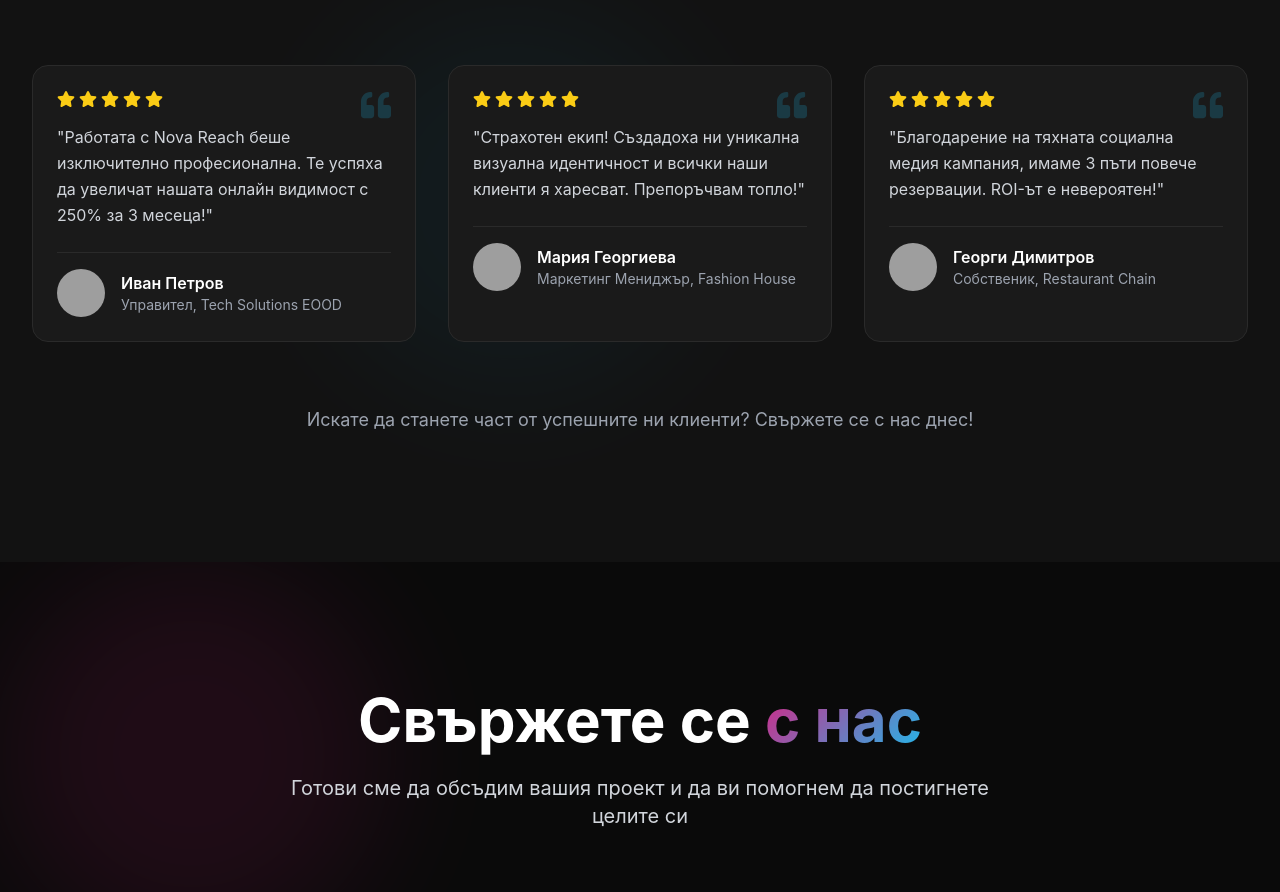
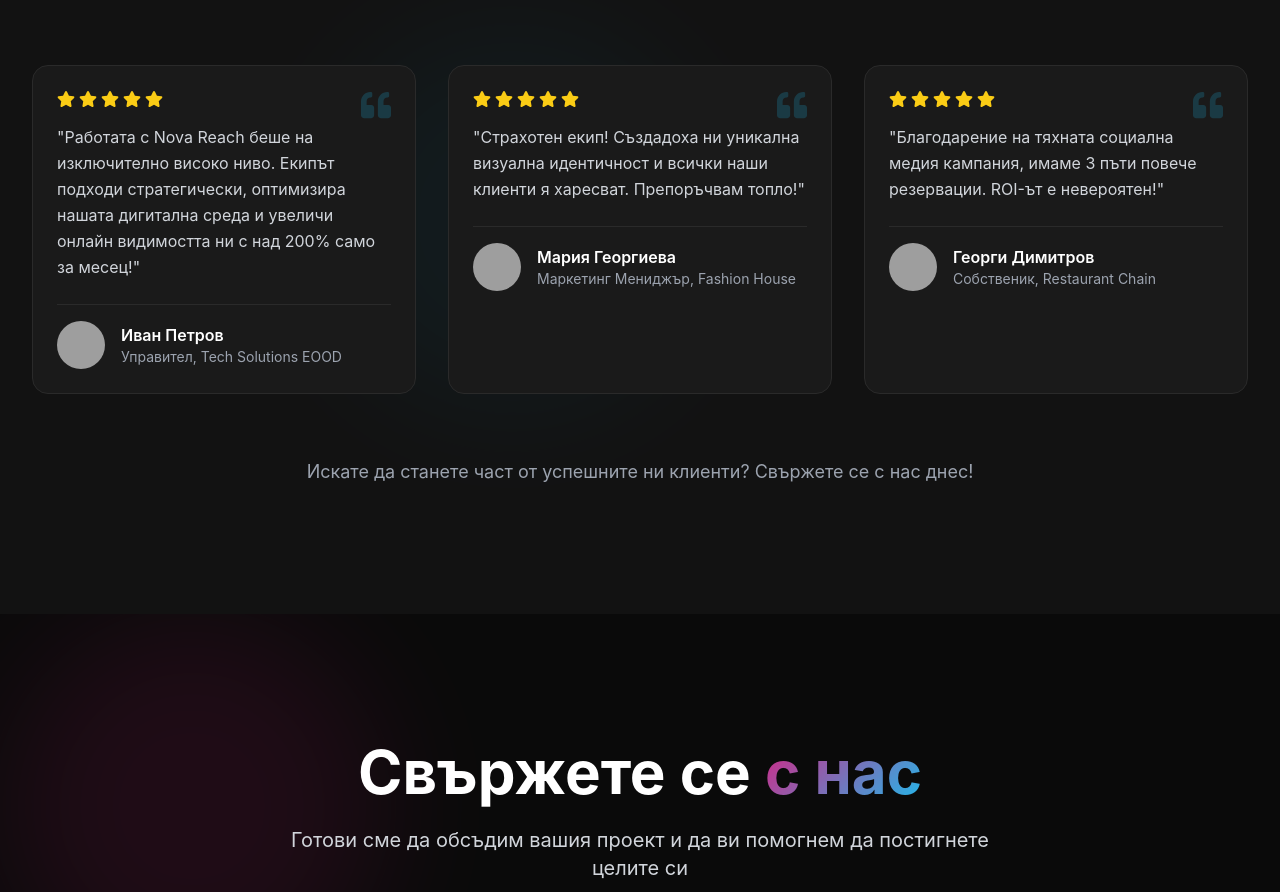
Before and after one commit to smiliev/nova-reach-bg, a React (Vite) app: page / in a window 1280 px wide. Shown: the part 4467-5359 px from the top of the page. Built offline with nearby package versions, Linux system fonts and the light colour scheme; grey boxes are pictures that could not be loaded.

Commit message:
Update reviews.js

```diff
--- a/src/data/reviews.js
+++ b/src/data/reviews.js
@@ -10,7 +10,7 @@ export const reviews = [
       en: 'CEO, Tech Solutions Ltd'
     },
     review: {
-      bg: 'Работата с Nova Reach беше изключително професионална. Те успяха да увеличат нашата онлайн видимост с 250% за 3 месеца!',
+      bg: 'Работата с Nova Reach беше на изключително високо ниво. Екипът подходи стратегически, оптимизира нашата дигитална среда и увеличи онлайн видимостта ни с над 200% само за месец!',
       en: 'Working with Nova Reach was extremely professional. They managed to increase our online visibility by 250% in 3 months!'
     },
     rating: 5,
```
